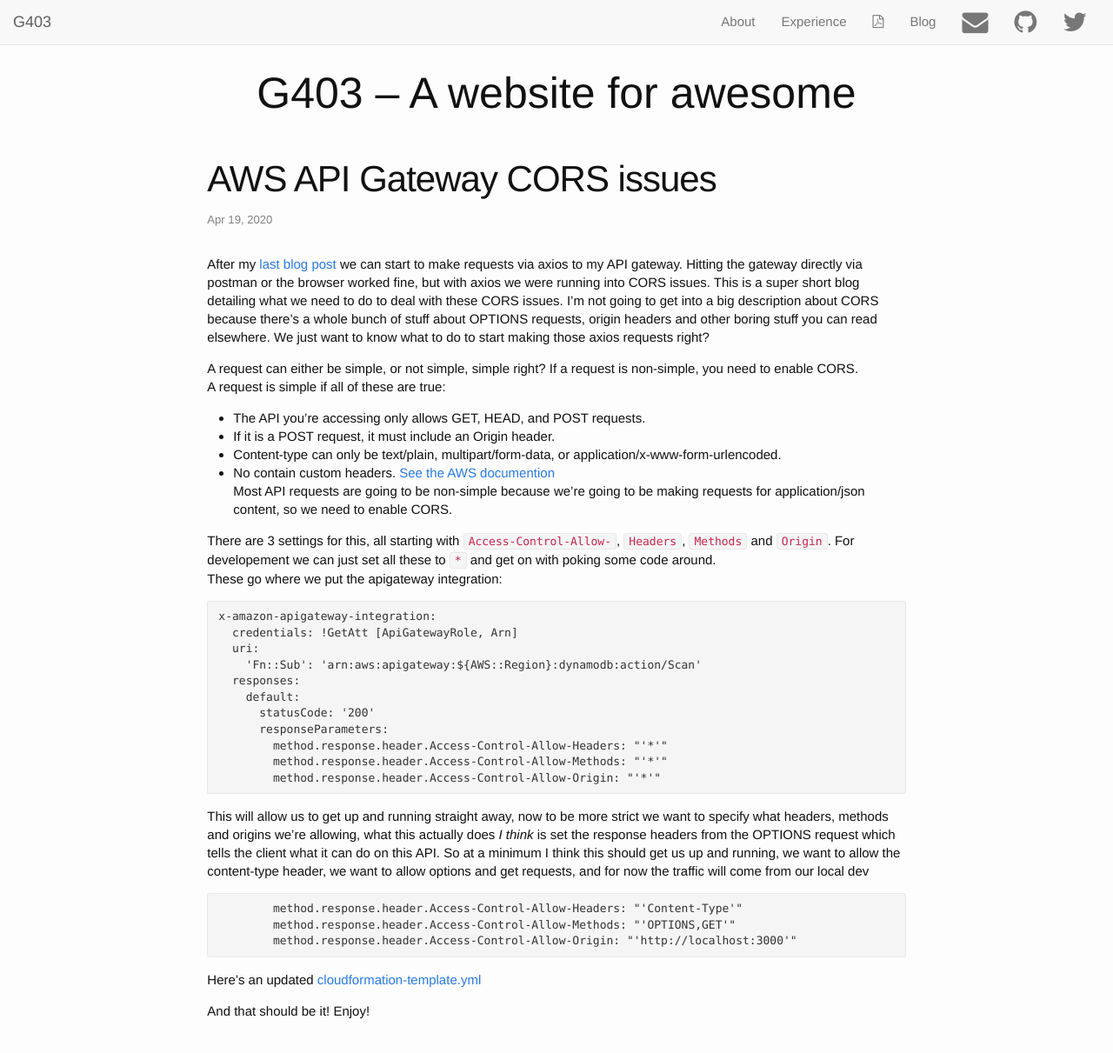
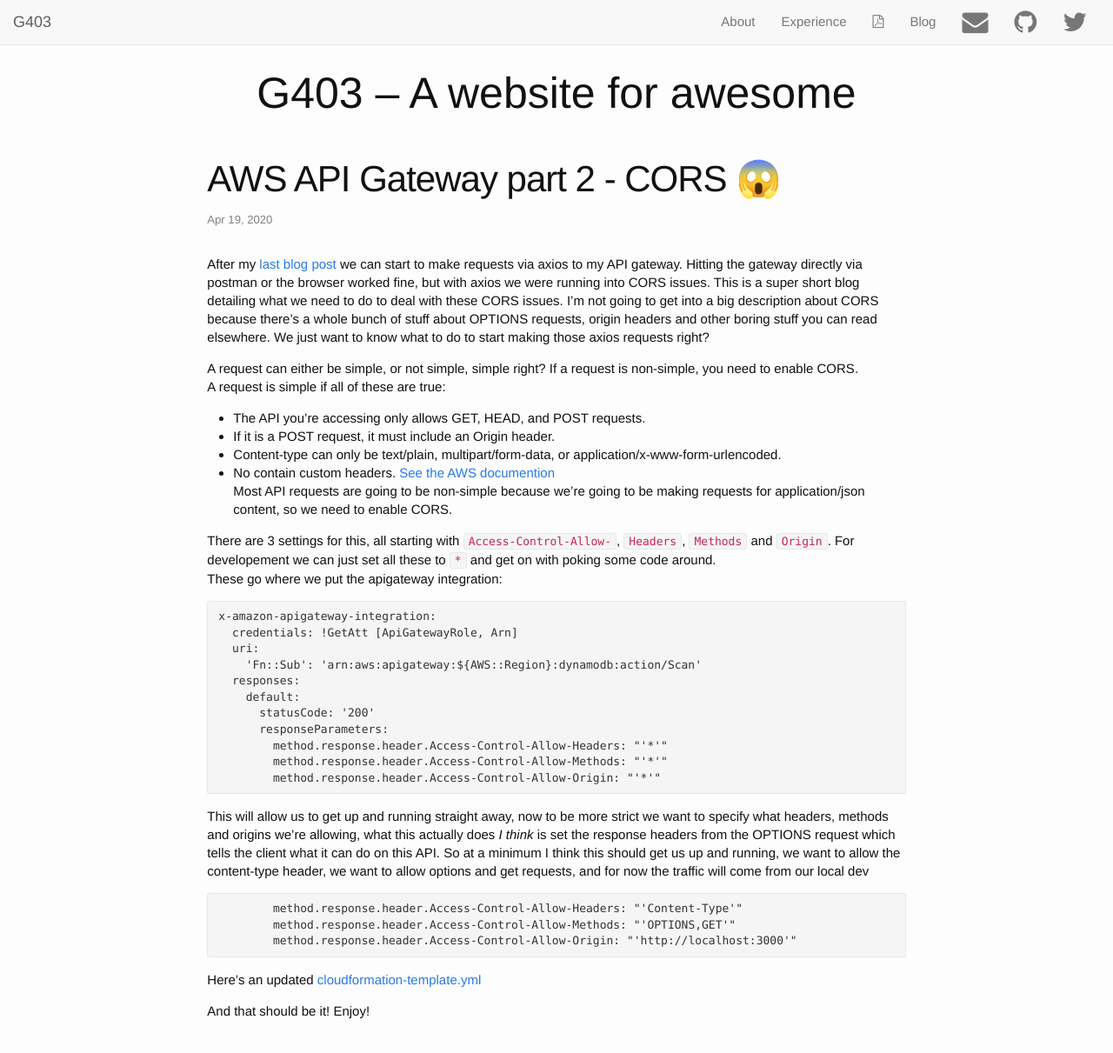
Before and after one commit to gabriel403/g403.co, a Jekyll site: the page built from _posts/2020-04-19-aws-api-cors.md, in a window 1280 px wide and 1333 px high, cut to the strip 0-1229 px from the top of the window. Shown: the top 1211 px of the strip at 87% size. Built offline with Jekyll 4.4.1, drawn with Linux system fonts in a browser that asks for light colours; nearby versions of some CDN libraries.

Commit message:
renamed title

```diff
--- a/_posts/2020-04-19-aws-api-cors.md
+++ b/_posts/2020-04-19-aws-api-cors.md
@@ -1,6 +1,6 @@
 ---
 layout: post
-title: AWS API Gateway CORS issues
+title: AWS API Gateway part 2 - CORS 😱
 tags:
   - aws
   - api
```
